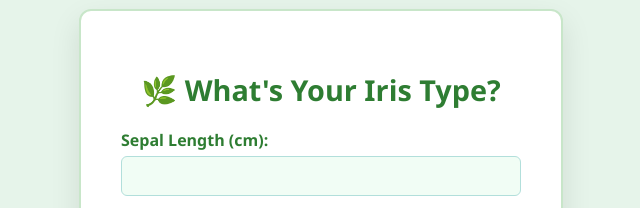
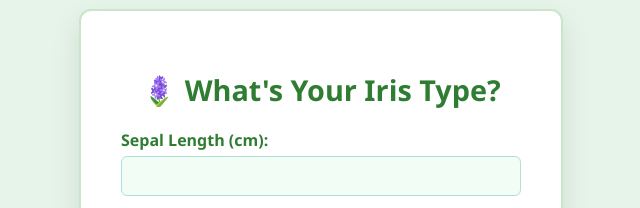
Before and after one commit to extremed1/iris-ml-engineering, a plain HTML site: page index.html in a window 1280 px wide. Shown: the part 123-331 px from the top of the page, 319-959 px from the left. Drawn offline with Linux system fonts and the light colour scheme.

Commit message:
#4 updated flower in app

```diff
--- a/index.html
+++ b/index.html
@@ -8,7 +8,7 @@
 </head>
 <body>
     <div class="container">
-        <h1>🌿 What's Your Iris Type?</h1>
+        <h1>🪻 What's Your Iris Type?</h1>
         <form id="predictionform">
             <label for="input1">Sepal Length (cm):</label>
             <input type="text" id="input1" name="input1" required/>
```
